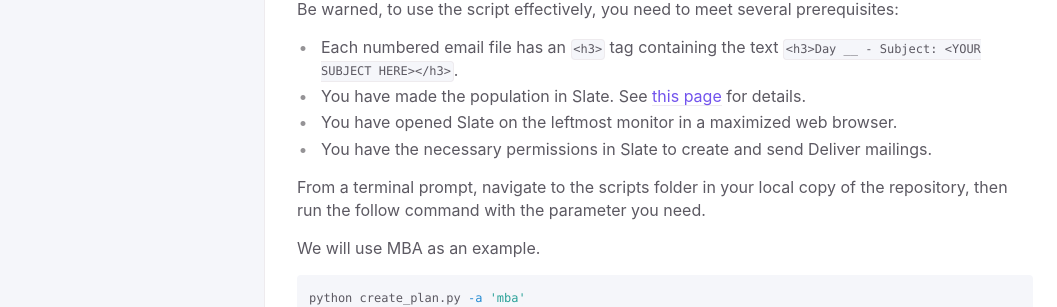
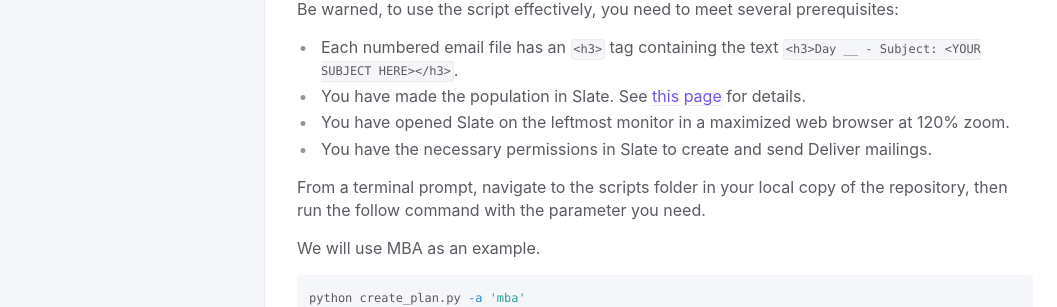
Before and after one commit to oretoise/docs, a Jekyll site: the page built from _docs/comm-plans/scripts/upload-plan.md, in a window 1280 px wide. Shown: the part 731-1038 px from the top of the page, without its empty margins (91-1148 px from the left). Built offline with Jekyll 4.4.1, drawn with Linux system fonts in a browser that asks for light colours.

Commit message:
Update upload-plan.md

```diff
--- a/_docs/comm-plans/scripts/upload-plan.md
+++ b/_docs/comm-plans/scripts/upload-plan.md
@@ -35,7 +35,7 @@ Be warned, to use the script effectively, you need to meet several prerequisites
 
 * Each numbered email file has an `<h3>` tag containing the text `<h3>Day __ - Subject: <YOUR SUBJECT HERE></h3>`.
 * You have made the population in Slate. See [this page]() for details.
-* You have opened Slate on the leftmost monitor in a maximized web browser.
+* You have opened Slate on the leftmost monitor in a maximized web browser at 120% zoom.
 * You have the necessary permissions in Slate to create and send Deliver mailings.
 
 From a terminal prompt, navigate to the scripts folder in your local copy of the repository, then run the follow command with the parameter you need.
```
